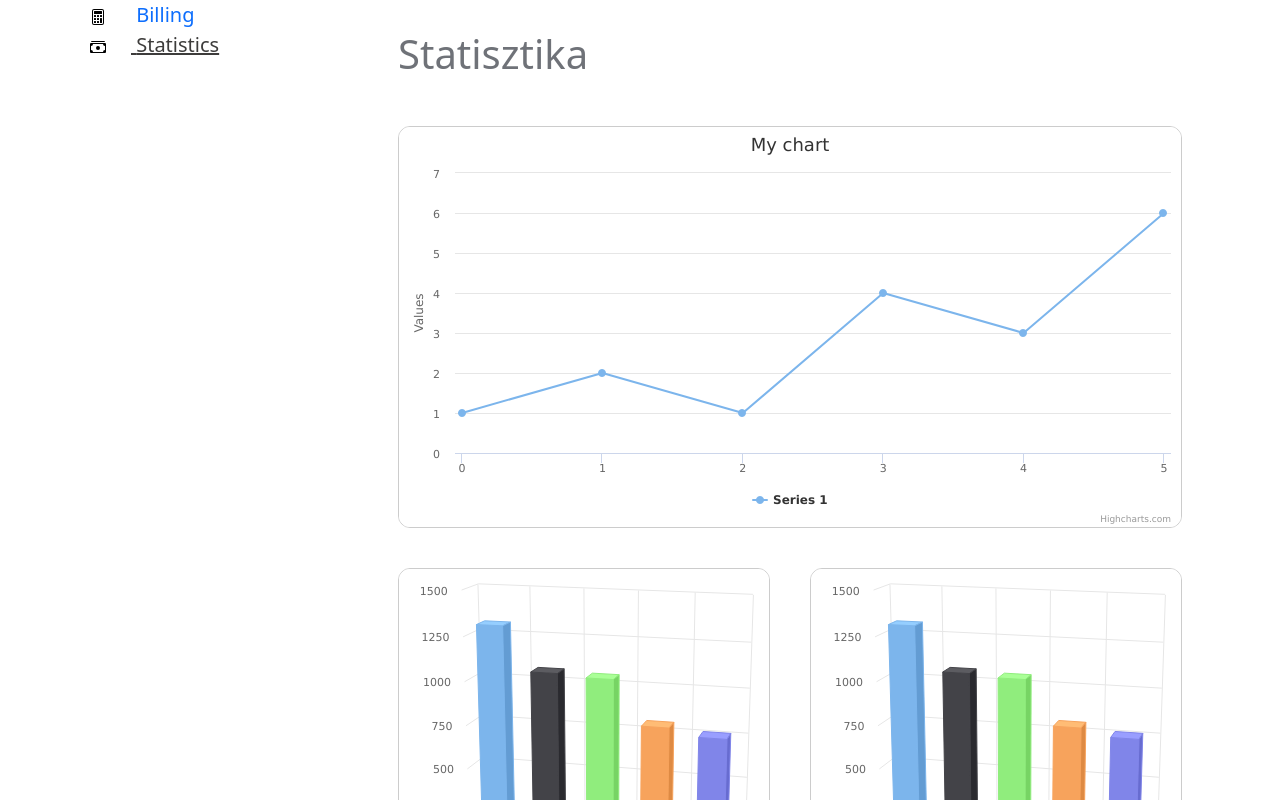
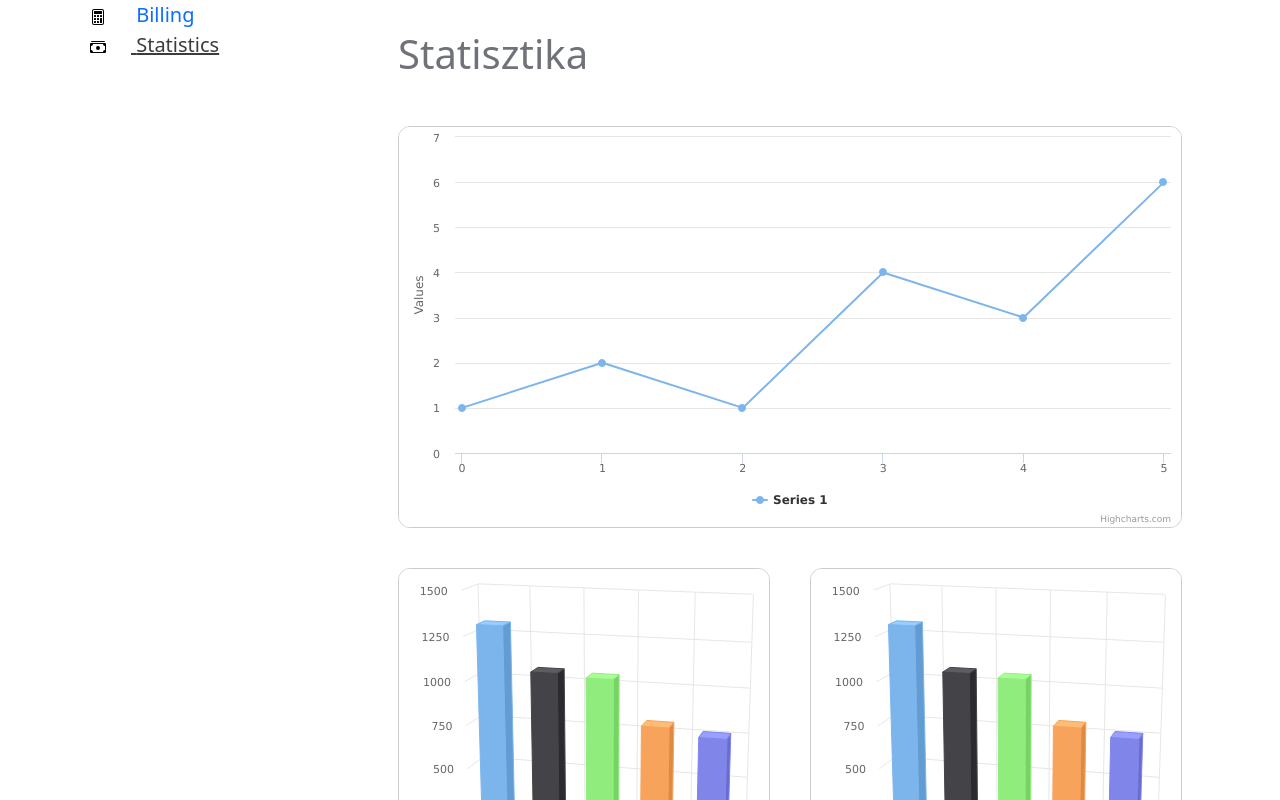
Before and after one commit to szobek/mindsReact, a React (Vite) app: page /statistics in a window 1280 px wide. Shown: the top 800 px of the page. Built offline with nearby package versions, Linux system fonts and the light colour scheme.

Commit message:
create universal chart component

```diff
--- a/src/components/Statistics/LineChart/lineChart.component.tsx
+++ b/src/components/Statistics/LineChart/lineChart.component.tsx
@@ -1,5 +1,5 @@
-import Highcharts from 'highcharts';
-import HighchartsReact from 'highcharts-react-official';
+
+import UniversalChart from '../universalChart.component';
 
 const LineChart = () => {
 
@@ -8,7 +8,7 @@ const LineChart = () => {
           type: 'line'
         },
         title: {
-          text: 'My chart'
+          text: ''
         },
         series: [
           {
@@ -19,7 +19,8 @@ const LineChart = () => {
 
     return (
         <div>
-            <HighchartsReact  highcharts={Highcharts} options={options} />
+          <UniversalChart options={options}/>
+
         </div>
     )
 }
--- /dev/null
+++ b/src/components/Statistics/universalChart.component.tsx
@@ -0,0 +1,11 @@
+import Highcharts from 'highcharts';
+import HighchartsReact from 'highcharts-react-official';
+
+const UniversalChart = ({options}:any) => {
+
+  return (<>
+  <HighchartsReact  highcharts={Highcharts} options={options} />
+  </>)
+};
+
+export default UniversalChart;
```
